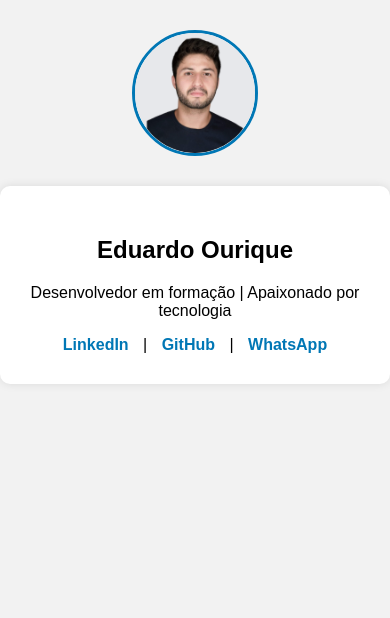
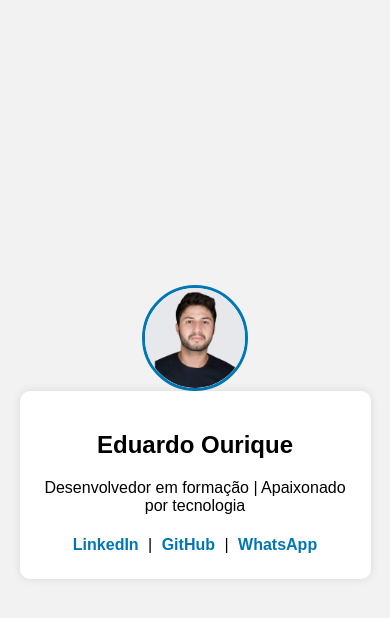
Before and after one commit to EduardoeD1/portifolio, a plain HTML site: page index.html in a window 390 px wide. Drawn offline with Linux system fonts and the light colour scheme.

Commit message:
Update style.css

```diff
--- a/style.css
+++ b/style.css
@@ -1,18 +1,14 @@
 body {
   font-family: Arial, sans-serif;
   background-color: #f2f2f2;
-  text-align: center;
   margin: 0;
   padding: 0;
-}
-
-.card {
-  background-color: white;
-  max-width: 400px;
-  margin: 30px auto;
-  padding: 30px;
-  border-radius: 10px;
-  box-shadow: 0 0 10px rgba(0, 0, 0, 0.1);
+  display: flex;
+  justify-content: center;
+  align-items: center;
+  min-height: 100vh;
+  flex-direction: column;
+  text-align: center;
 }
 
 .perfil {
@@ -21,8 +17,17 @@ body {
   border-radius: 50%;
   object-fit: cover;
   border: 3px solid #0077b5;
-  margin: 30px auto 10px;
-  display: block;
+  margin-top: 20px;
+}
+
+.card {
+  background-color: white;
+  width: 90%;
+  max-width: 400px;
+  padding: 30px 20px;
+  border-radius: 10px;
+  box-shadow: 0 0 10px rgba(0, 0, 0, 0.1);
+  box-sizing: border-box;
 }
 
 .social a {
@@ -31,3 +36,24 @@ body {
   color: #0077b5;
   font-weight: bold;
 }
+
+.social a:hover {
+  color: #005b99;
+}
+
+/* Responsivo: telas menores que 480px */
+@media (max-width: 480px) {
+  .perfil {
+    width: 100px;
+    height: 100px;
+  }
+
+  .card {
+    padding: 20px 15px;
+  }
+
+  .social a {
+    display: inline-block;
+    margin: 5px;
+  }
+}
```
